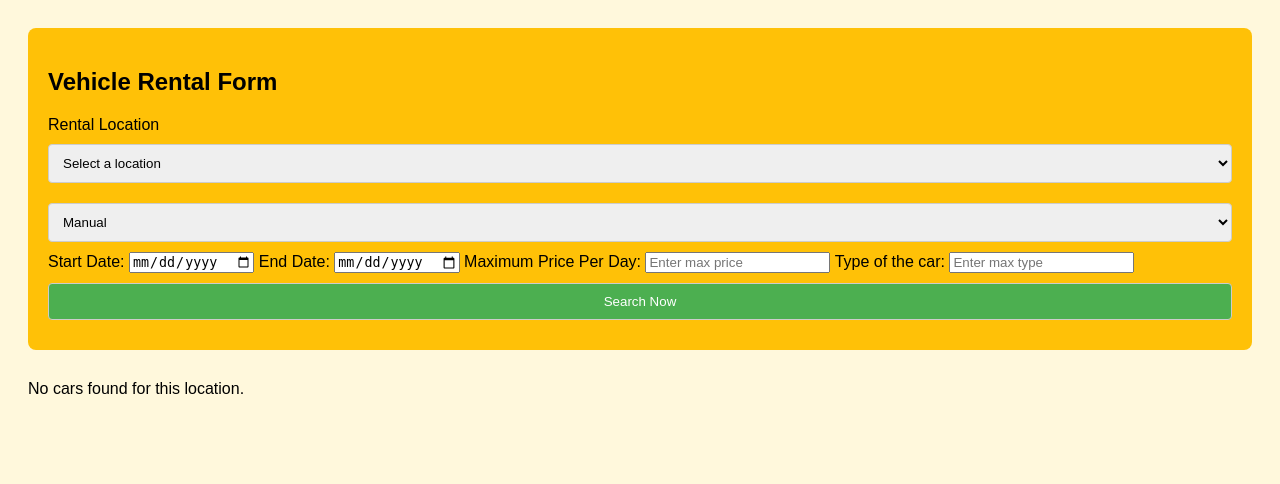
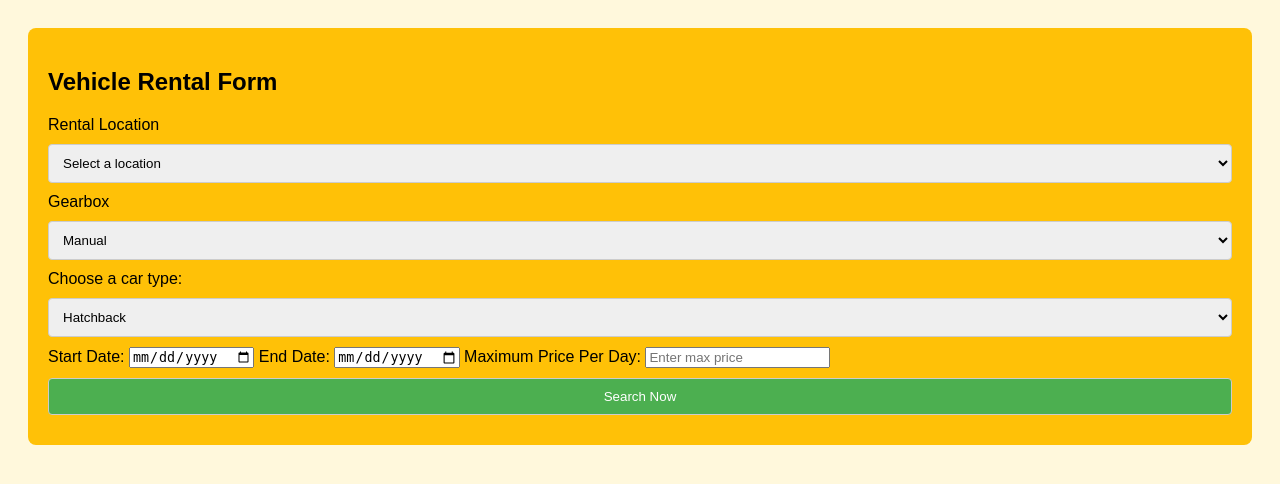
Before and after one commit to Krasimir1234/Car-rental, a Flask app: page /home in a window 1280 px wide. Shown: the top 484 px of the page. Run offline with Flask 3, Linux system fonts and the light colour scheme.

Commit message:
added more stuff

```diff
--- a/src/templates/Home.html
+++ b/src/templates/Home.html
@@ -9,18 +9,27 @@
 <body>
     <div class="container">
         <h2>Vehicle Rental Form</h2>
-        <form method="get">
+        <form>
             <label for="rental-location">Rental Location</label>
             <select id="rental-location" name="location">
                 <option value="">Select a location</option>
-                <option value="Sofia" {{ 'selected' if location == 'Sofia' else '' }}>Sofia</option>
-                <option value="Vienna" {{ 'selected' if location == 'Vienna' else '' }}>Vienna</option>
+                <option value="Sofia">Sofia</option>
+                <option value="Vienna">Vienna</option>
             </select>
+            <label for="gearbox">Gearbox</label>
             <select id="gearbox" name="gearbox">
-                <label for="gearbox">Gearbox</label>
-                <option value="Manual" {{ 'selected' if gearbox == 'Manual' else '' }}>Manual</option>
-                <option value="Automatic" {{ 'selected' if gearbox == 'Automatic' else '' }}>Automatic</option>
-                </select>
+                <option value="Manual">Manual</option>
+                <option value="Automatic">Automatic</option>
+            </select>
+
+            <label for="carType">Choose a car type:</label>
+            <select id="carType" name="carType">
+                <option value="hatchback">Hatchback</option>
+                <option value="coupe">Coupe</option>
+                <option value="sedan">Sedan</option>
+                <option value="suv">SUV</option>
+                <option value="kombi">Kombi</option>
+            </select>
 
             <label for="start-date">Start Date:</label>
             <input type="date" id="start-date" name="start_date" required>
@@ -28,46 +37,30 @@
             <label for="end-date">End Date:</label>
             <input type="date" id="end-date" name="end_date" required>
 
-            <!-- Added price input -->
             <label for="max-price">Maximum Price Per Day:</label>
             <input type="number" id="max-price" name="price" placeholder="Enter max price" min="0" step="0.01">
-
-             <label for="type">Type of the car:</label>
-            <input type="text" id="type" name="type" placeholder="Enter max type">
 
             <input type="submit" value="Search Now">
         </form>
     </div>
     <div id="vehicles-container">
-        {% for car in cars %}
-        <div class="car-card">
-            <div class="car-title">{{ car.make }} {{ car.model }}</div>
-            <div class="car-detail">Year: {{ car.year }}</div>
-            <div class="car-detail">Price: {{ car.price }} per day</div>
-            <div class="car-detail">Status: {{ car.status }}</div>
-            <div class="car-detail">Location: {{ car.location }}</div>
-            <input onclick="reserveCar({{ car.id }})" type="button" class="res-but" value="Reserve car">
-        </div>
-        {% else %}
-        <p>No cars found for this location.</p>
-        {% endfor %}
     </div>
 <script>
 document.querySelector('form').addEventListener('submit', function(event) {
-    event.preventDefault(); // Prevents the form from submitting traditionally
+    event.preventDefault();
 
     const location = document.getElementById('rental-location').value;
     const startDate = document.getElementById('start-date').value;
     const endDate = document.getElementById('end-date').value;
-    const Price = document.getElementById('max-price').value; // Retrieve the max price from the input field
-    const Type = document.getElementById('type').value;// Retrieve the max price from the input field
-    const Gearbox = document.getElementById('gearbox').value;// Retrieve the max price from the input field
+    const price = document.getElementById('max-price').value;
+    const carType = document.getElementById('carType').value;
+    const gearbox = document.getElementById('gearbox').value;
 
-    fetch(`/api/cars?location=${location}&start_date=${startDate}&end_date=${endDate}&price=${Price}&type=${Type}&gearbox=${Gearbox}`)
+    fetch(`/api/cars?location=${location}&start_date=${startDate}&end_date=${endDate}&price=${price}&type=${carType}&gearbox=${gearbox}`)
         .then(response => response.json())
         .then(cars => {
             const container = document.getElementById('vehicles-container');
-            container.innerHTML = ''; // Clear previous results
+            container.innerHTML = '';
             if (cars.length > 0) {
                 cars.forEach(car => {
                     const carCard = `<div class="car-card">
@@ -91,7 +84,6 @@ document.querySelector('form').addEventListener('submit', function(event) {
             alert('Failed to fetch cars.');
         });
 });
-
 function reserveCar(carId) {
     const startDate = document.getElementById('start-date').value;
     const endDate = document.getElementById('end-date').value;
@@ -111,7 +103,6 @@ function reserveCar(carId) {
     })
     .then(data => {
         alert(data.message);
-        // Optionally refresh the car listing after reservation
         document.querySelector('form').submit();
     })
     .catch(error => {
@@ -119,7 +110,6 @@ function reserveCar(carId) {
         alert(error.message);
     });
 }
-
 </script>
 </body>
 </html>
```
Also changed, not shown: src/static/images/Honda.png (added), src/static/images/Hondaa.jpg (deleted).
